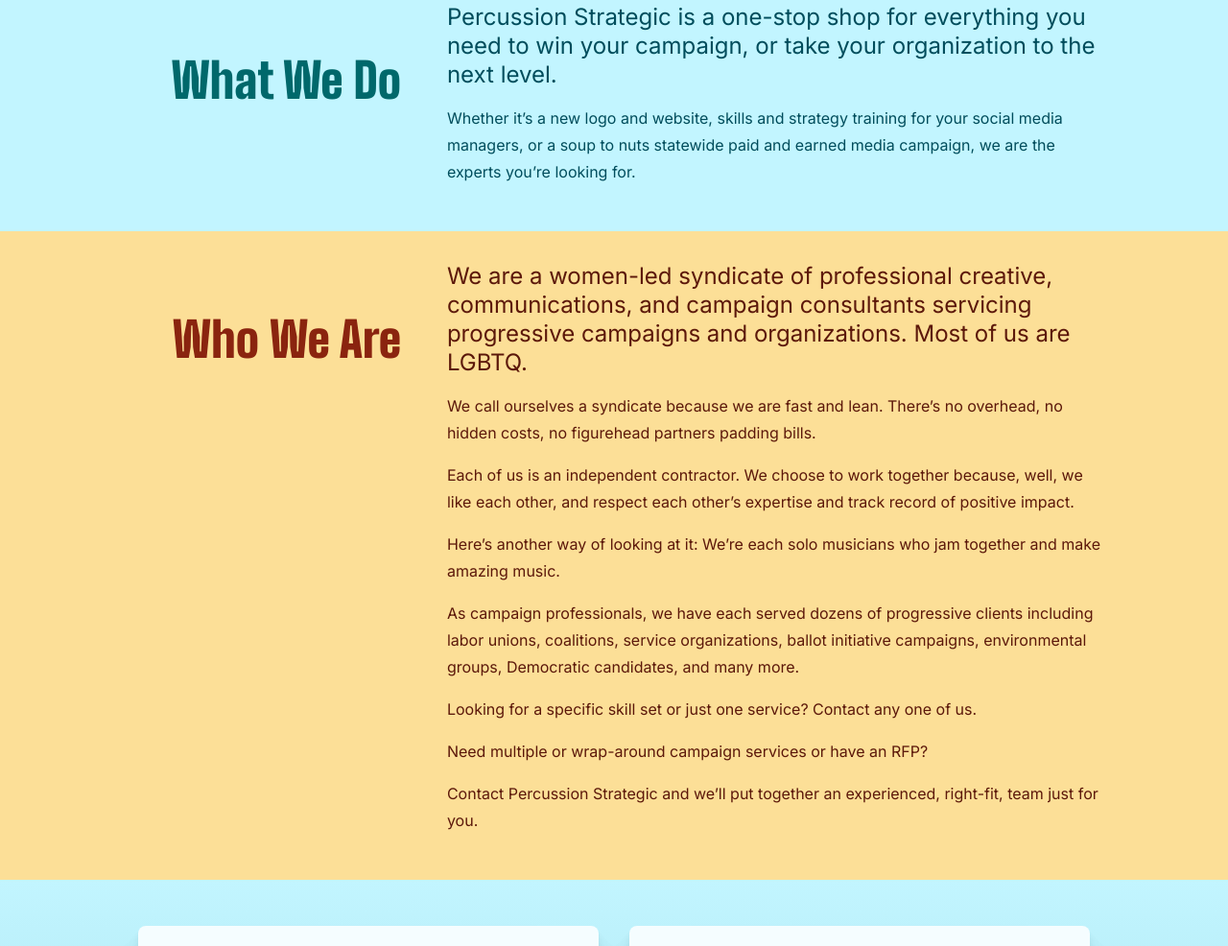
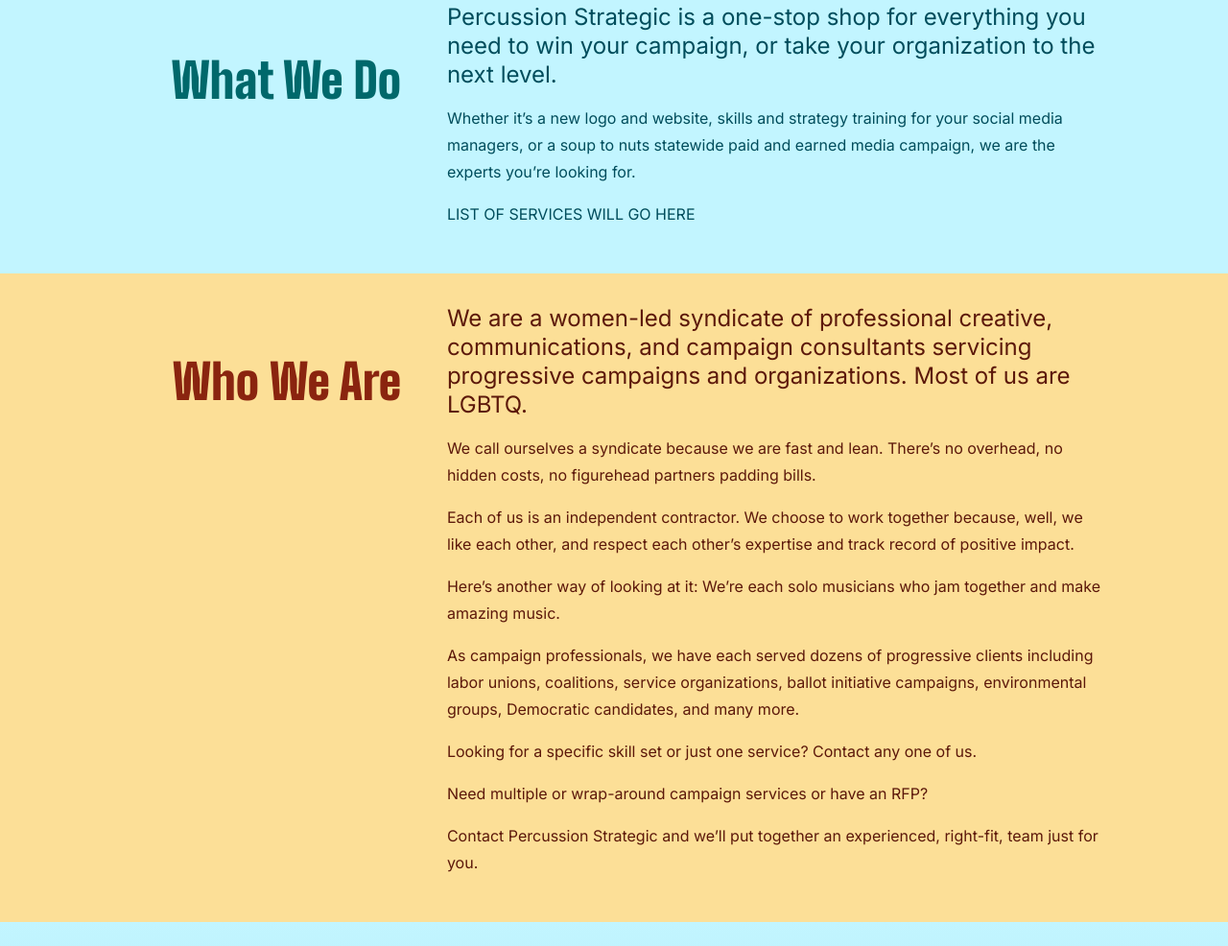
Before and after one commit to dylanabbott/percussion-site, an Eleventy site: page src/index.njk in a window 1280 px wide. Shown: the part 1103-2089 px from the top of the page at 96% size. Built offline with nearby package versions, Linux system fonts and the light colour scheme; Eleventy itself is replaced by a stand-in of ours; files that its build step writes are made by us from their sources; a web font is replaced by a local one.

Commit message:
Update from Forestry.io Dylan Abbott updated src/sections/what-we-do.md

```diff
--- a/src/sections/what-we-do.md
+++ b/src/sections/what-we-do.md
@@ -5,3 +5,5 @@ title: What We Do
 Percussion Strategic is a one-stop shop for everything you need to win your campaign, or take your organization to the next level.
 
 Whether it’s a new logo and website, skills and strategy training for your social media managers, or a soup to nuts statewide paid and earned media campaign, we are the experts you’re looking for.
+
+LIST OF SERVICES WILL GO HERE
```
